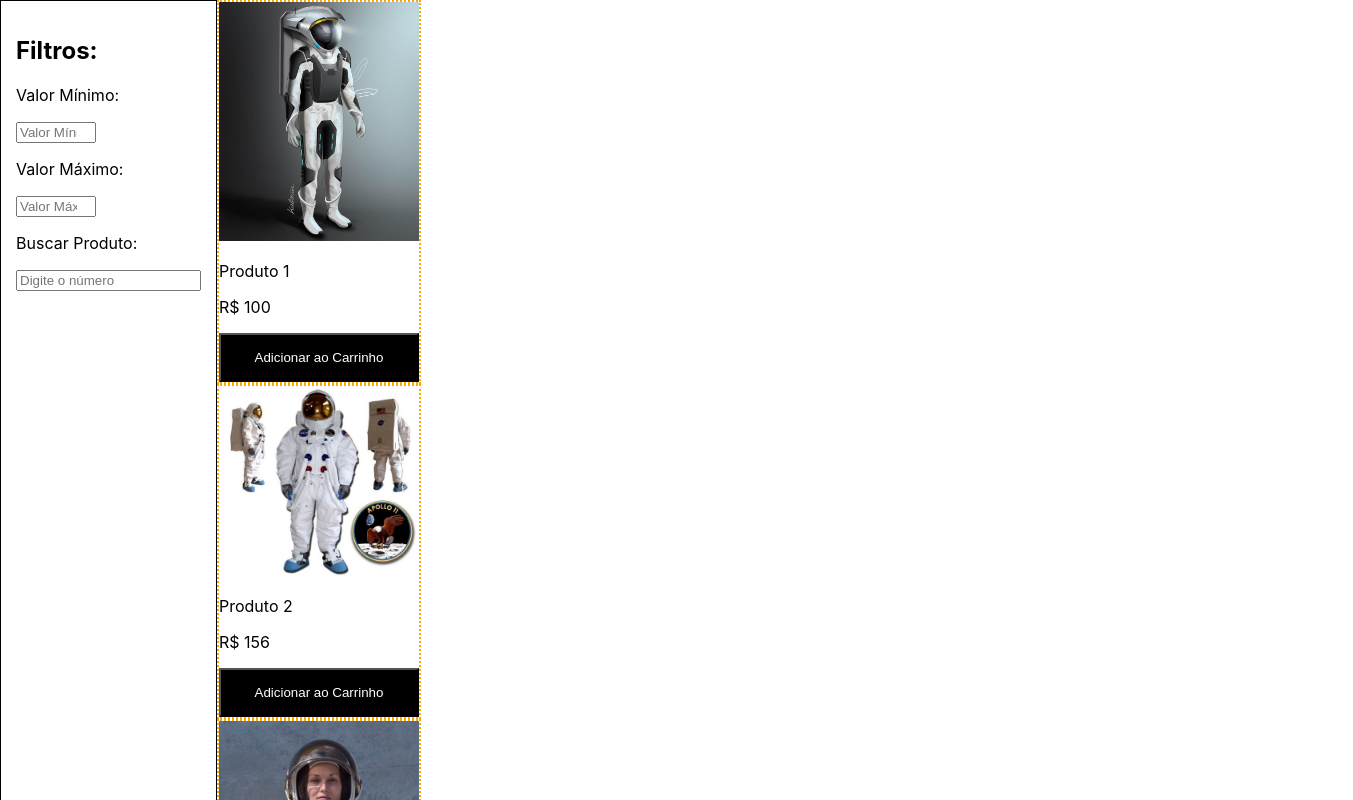
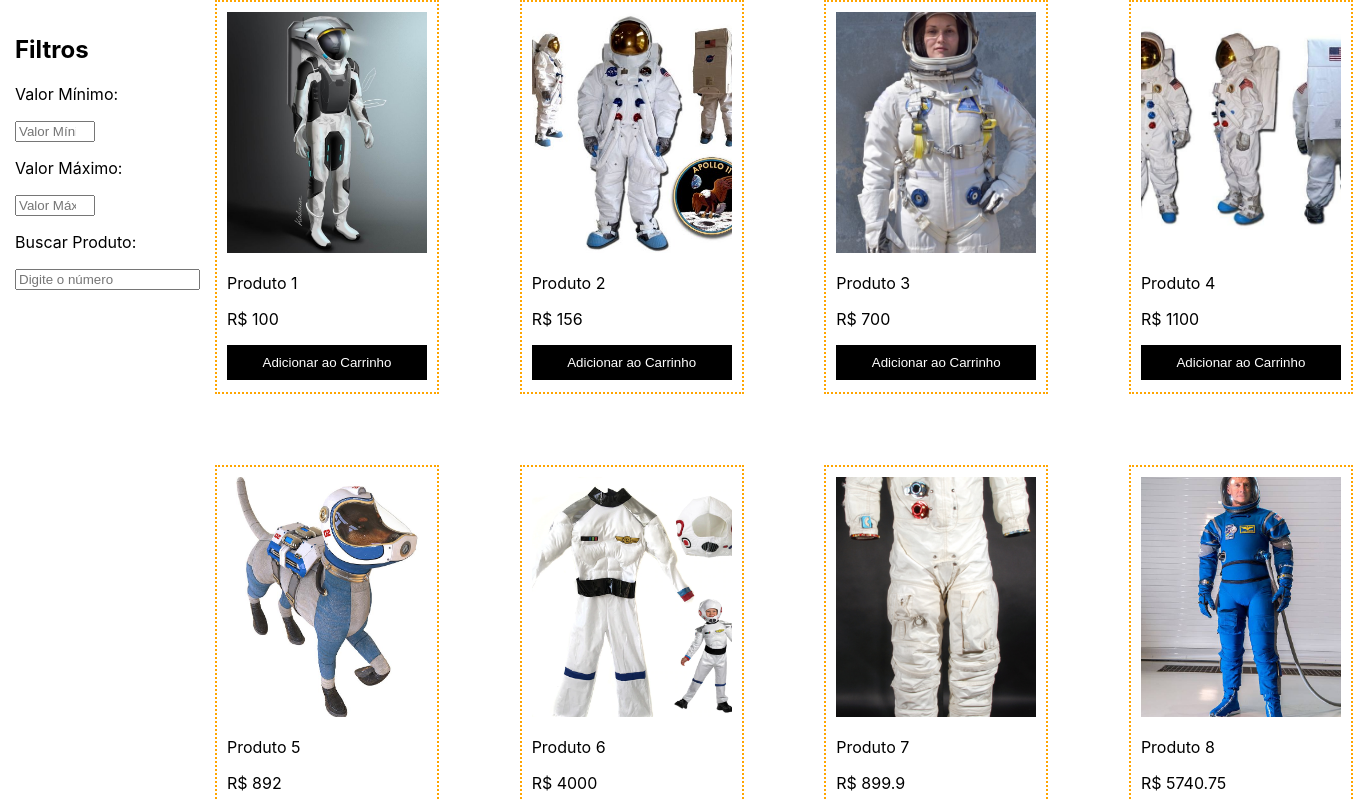
Before and after one commit to future4code/hamilton-futureECommerce3, a React (Create React App) app in the folder ecommerce3/: page / in a window 1280 px wide. Shown: the top 800 px of the page, 1353 px wide, since content can reach past the window. Built offline with nearby package versions, Linux system fonts and the light colour scheme.

Commit message:
Avançando na estilização.

```diff
--- a/ecommerce3/src/components/Card.js
+++ b/ecommerce3/src/components/Card.js
@@ -8,16 +8,25 @@ const ContainerLista = styled.section`
 const CardContainer = styled.div`
   border: 2px dotted orange;
   width: 200px;
+  height: 370px;
+  padding: 10px;
 `
 const CardImagem = styled.img`
-  width: 200px;
+  width: 100%;
+  height: 65%;
   object-fit: cover;
 `
 const CardButton = styled.button`
   color: white;
   background-color: black;
-  padding: 15px;
+  padding: 10px;
   width: 200px;
+  border: none;
+
+  :hover{
+    cursor: pointer;
+    background-color: orange;
+  }
 `
 
 class Card extends React.Component {
--- a/ecommerce3/src/components/Filter.js
+++ b/ecommerce3/src/components/Filter.js
@@ -3,7 +3,6 @@ import styled from "styled-components";
 
 
 const ComponentFilter = styled.div`
-    border: 1px solid black;
     padding: 15px;
 `;
 export class Filter extends React.Component {
@@ -31,7 +30,7 @@ export class Filter extends React.Component {
     render() {
         return (
             <ComponentFilter>
-                <h2>Filtros:</h2>
+                <h2>Filtros</h2>
                 <p>Valor Mínimo:</p>
                 <input
                     type="number"
--- a/ecommerce3/src/components/ListaProdutos.js
+++ b/ecommerce3/src/components/ListaProdutos.js
@@ -1,6 +1,12 @@
 import React from 'react'
 import styled from 'styled-components'
 import Card from './Card'
+
+const ContainerListaProdutos = styled.div `
+    display: grid;
+    grid-template-columns: repeat(4, 25%);
+    gap: 9%;
+`
 
 
 class ListaProdutos extends React.Component {
@@ -36,7 +42,9 @@ class ListaProdutos extends React.Component {
         })
 
         return (
-            <div> {listaFiltrada} </div>
+            <ContainerListaProdutos>
+                 {listaFiltrada}
+            </ContainerListaProdutos>
         )
     }
 }
```
